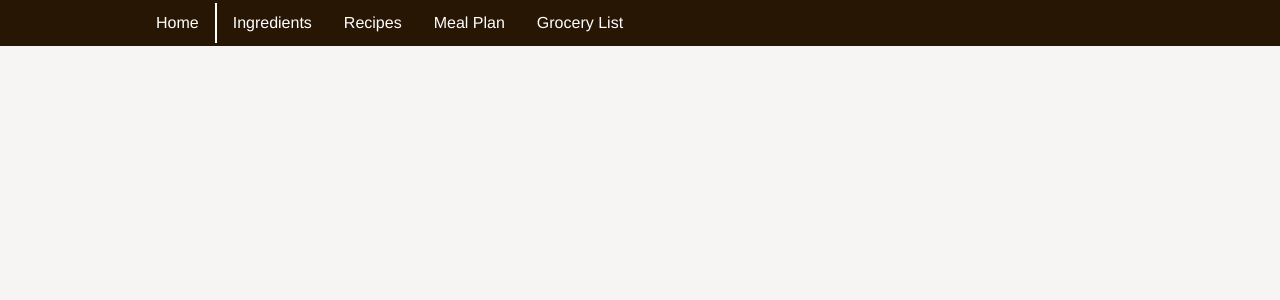
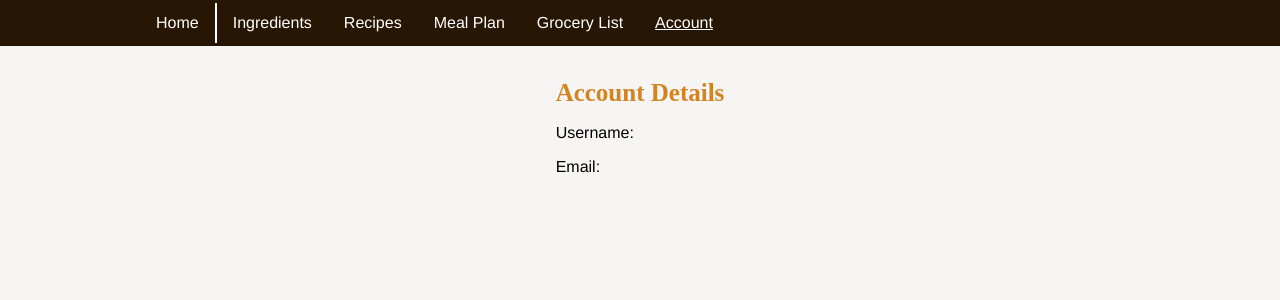
Before and after one commit to chrisgustanto/EECS581_Team7_Project, a React (Create React App) app in the folder pantry/: page /account in a window 1280 px wide. Shown: the top 300 px of the page. Built offline with nearby package versions, Linux system fonts and the light colour scheme.

Commit message:
Add Account Page
Adds another page that will, in the future, include account details. Right now it only displays the fields that should be populated once we have the database up and running.

```diff
--- a/pantry/src/App.tsx
+++ b/pantry/src/App.tsx
@@ -11,6 +11,7 @@ import Recipes from "./pages/Recipes/recipes";
 import MealPlan from "./pages/meal_plan";
 import GroceryList from "./pages/grocery_list";
 import { IngredientInterface, RecipeInterface } from './interfaces';
+import AccDetails from "./pages/account";
 
 
 function App() {
@@ -69,6 +70,7 @@ function App() {
         <Route path="/recipes" element={<Recipes recipeList={recipeList} ingredientList={ingredientList}/>} />
         <Route path="/meal_plan" element={<MealPlan recipeList={recipeList} ingredientList={ingredientList}/>} />
         <Route path="/grocery_list" element={<GroceryList />} />
+        <Route path="/account" element={<AccDetails/>} />
       </Routes>
     </Router>
   );
--- a/pantry/src/components/Navbar/index.js
+++ b/pantry/src/components/Navbar/index.js
@@ -23,6 +23,9 @@ return (
 			<NavLink to="/grocery_list" activeStyle>
 				Grocery List
 			</NavLink>
+			<NavLink to="/account" activeStyle>
+				Account
+			</NavLink>
 		</NavMenu>
 	</Nav>
 	</>
--- /dev/null
+++ b/pantry/src/pages/account.tsx
@@ -0,0 +1,36 @@
+import React from "react";
+import Box from "@mui/material/Box";
+
+const wordStyle = {
+    fontFamily: "Rockwell",
+    color: "rgb(210, 132, 33)",
+    fontSize: "25px",
+  };
+
+const AccDetails = () => {
+    return (
+    <Box // TODO: change to Grid, makes it easier to format spacing & items in Grid
+      display="flex"
+      alignItems="center"
+      justifyContent="center"
+      component="form"
+      sx={{
+        flexDirection: "column",
+        p: 1,
+        m: 1,
+      }}
+      noValidate
+      autoComplete="off"
+    >
+      <div >
+        <h1 style={wordStyle}>Account Details</h1>
+        <p>Username:</p>
+        <p></p>
+        <p>Email:</p>
+        <p></p>
+      </div>
+    </Box>
+    );
+};
+
+export default AccDetails;
```
